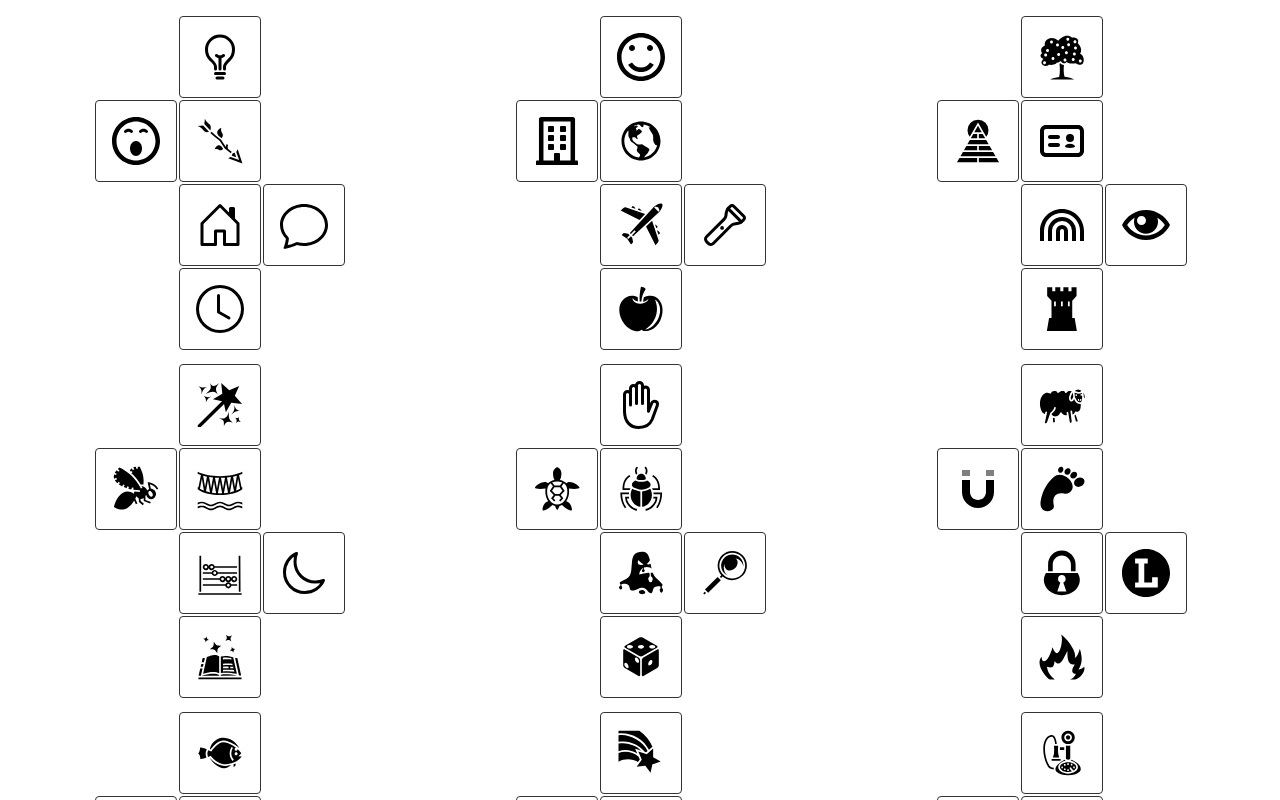
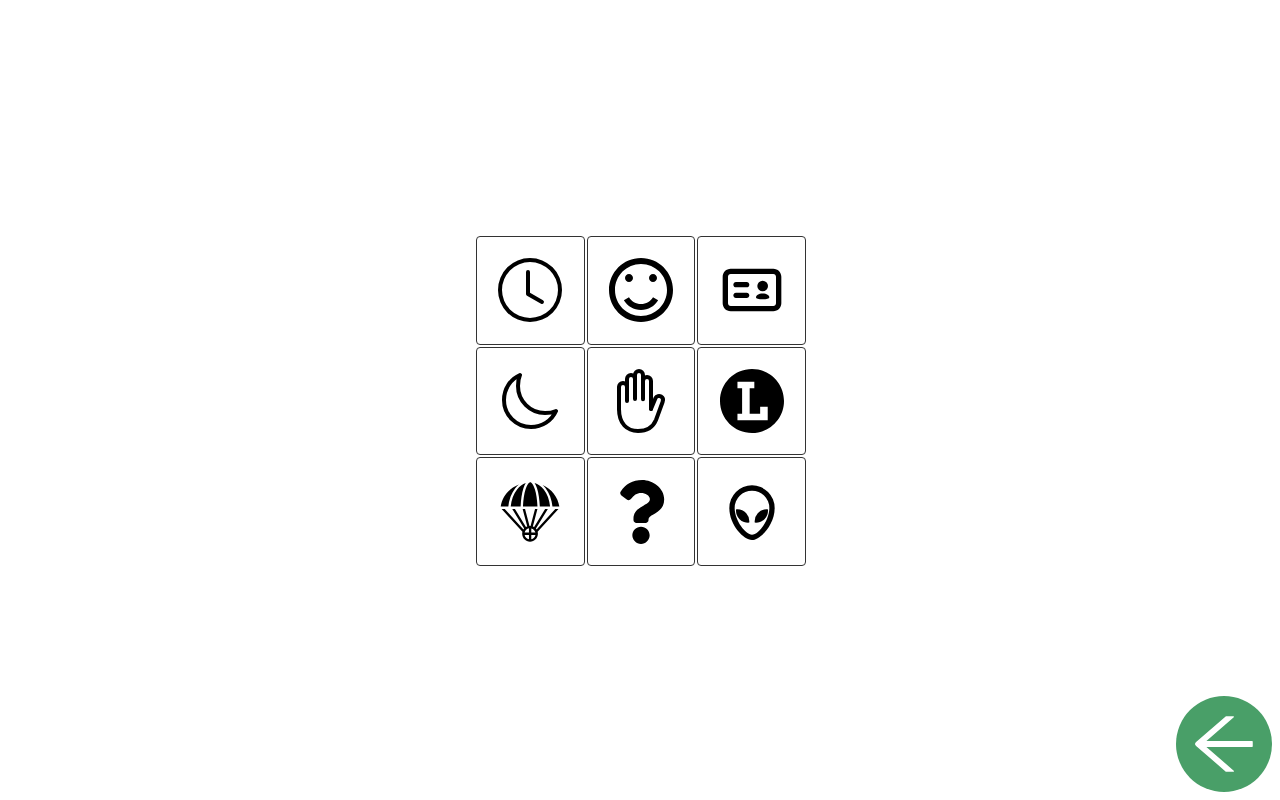
Before and after one commit to AgentF/story-cubes, a React (Create React App) app: page / in a window 1280 px wide. Shown: the top 800 px of the page. Built offline with nearby package versions, Linux system fonts and the light colour scheme.

Commit message:
First beta

```diff
--- a/src/App.js
+++ b/src/App.js
@@ -1,23 +1,23 @@
-import React from "react";
-import { Dice, DiceCollection, DiceFace } from "./styles";
+import React, { useState } from "react";
 import { originalCollection } from "./oiginalCollection";
+import { DicesOverview } from "./DicesOverview.jsx";
+import { DicesRolling } from "./DicesRolling";
+import { PlayButton } from "./styles";
+import { BsFillPlayFill } from "react-icons/bs";
+import { AiOutlineArrowLeft } from "react-icons/ai";
 
-const diceFace = (face, i) => (
-  <DiceFace key={`face-${i}`} number={`face-${i}`}>
-    {face}
-  </DiceFace>
-);
-
-const diceFaceList = (dice, i) => (
-  <Dice key={`dice-${i}`}>{dice.map(diceFace)}</Dice>
-);
-
-const DiceCollectionWrapper = () => (
-  <DiceCollection>{originalCollection.map(diceFaceList)}</DiceCollection>
-);
-
-export const App = () => (
-  <>
-    <DiceCollectionWrapper />
-  </>
-);
+export const App = () => {
+  const [state, setState] = useState(false);
+  return (
+    <>
+      {state ? (
+        <DicesOverview dices={originalCollection} />
+      ) : (
+        <DicesRolling dices={originalCollection} />
+      )}
+      <PlayButton onClick={() => setState(!state)}>
+        {state ? <BsFillPlayFill /> : <AiOutlineArrowLeft />}
+      </PlayButton>
+    </>
+  );
+};
--- /dev/null
+++ b/src/DicesOverview.jsx
@@ -0,0 +1,25 @@
+import React from "react";
+import PropTypes from "prop-types";
+import { Dice, DiceCollection, DiceFace } from "./styles";
+
+const diceFace = (face, i) => (
+  <DiceFace key={`face-${i}`} number={`face-${i}`}>
+    {face}
+  </DiceFace>
+);
+
+const diceFaceList = (dice, i) => (
+  <Dice key={`dice-${i}`}>{dice.map(diceFace)}</Dice>
+);
+
+export const DicesOverview = ({ dices }) => (
+  <DiceCollection>{dices.map(diceFaceList)}</DiceCollection>
+);
+
+DicesOverview.defaultProps = {
+  dices: [],
+};
+
+DicesOverview.propTypes = {
+  dices: PropTypes.arrayOf(PropTypes.arrayOf(PropTypes.element)),
+};
--- /dev/null
+++ b/src/DicesRolling.jsx
@@ -0,0 +1,27 @@
+import React from "react";
+import PropTypes from "prop-types";
+import { DiceFace, RolledDice } from "./styles";
+
+const DiceRolling = ({ dice }) => (
+  <DiceFace>{dice[Math.floor(Math.random() * 6)]}</DiceFace>
+);
+
+DiceRolling.propTypes = {
+  dice: PropTypes.element,
+};
+
+export const DicesRolling = ({ dices }) => (
+  <RolledDice>
+    {dices.map((dice, i) => (
+      <DiceRolling key={`dice-${i}`} dice={dice} />
+    ))}
+  </RolledDice>
+);
+
+DicesRolling.defaultProps = {
+  dices: [],
+};
+
+DicesRolling.propTypes = {
+  dices: PropTypes.arrayOf(PropTypes.arrayOf(PropTypes.element)),
+};
--- a/src/index.css
+++ b/src/index.css
@@ -1,13 +1,18 @@
 body {
   margin: 0;
-  font-family: -apple-system, BlinkMacSystemFont, 'Segoe UI', 'Roboto', 'Oxygen',
-    'Ubuntu', 'Cantarell', 'Fira Sans', 'Droid Sans', 'Helvetica Neue',
+  font-family: -apple-system, BlinkMacSystemFont, "Segoe UI", "Roboto", "Oxygen",
+    "Ubuntu", "Cantarell", "Fira Sans", "Droid Sans", "Helvetica Neue",
     sans-serif;
   -webkit-font-smoothing: antialiased;
   -moz-osx-font-smoothing: grayscale;
 }
 
+#root {
+  height: 100vh;
+  width: 100vw;
+}
+
 code {
-  font-family: source-code-pro, Menlo, Monaco, Consolas, 'Courier New',
+  font-family: source-code-pro, Menlo, Monaco, Consolas, "Courier New",
     monospace;
 }
--- a/src/styles.js
+++ b/src/styles.js
@@ -1,6 +1,22 @@
 import styled from "styled-components";
 
+export const PlayButton = styled.button`
+  position: absolute;
+  bottom: 0.5rem;
+  right: 0.5rem;
+  background-color: #499f68;
+  color: white;
+  border-radius: 100%;
+  border: none;
+  padding: 0.5rem;
+  display: flex;
+  justify-content: center;
+  align-items: center;
+  font-size: 5rem;
+`;
+
 export const DiceCollection = styled.div`
+  box-sizing: border-box;
   padding: 1rem;
   display: grid;
   gap: 1rem;
@@ -9,7 +25,7 @@ export const DiceCollection = styled.div`
 `;
 
 export const Dice = styled.ul`
-  --diceSize: 15rem;
+  --diceSize: 12rem;
   padding: 0;
   margin: 0;
   list-style: none;
@@ -33,3 +49,18 @@ export const DiceFace = styled.li`
   align-items: center;
   grid-area: ${({ number }) => number};
 `;
+
+export const RolledDice = styled.ul`
+  box-sizing: border-box;
+  width: 100%;
+  height: 100%;
+  --diceSize: 20rem;
+  padding: 0.5rem;
+  margin: 0;
+  list-style: none;
+  display: grid;
+  grid-template-columns: repeat(3, calc(var(--diceSize) / 3));
+  grid-template-rows: repeat(3, calc(var(--diceSize) / 3));
+  gap: 0.25rem;
+  place-content: center;
+`;
```
